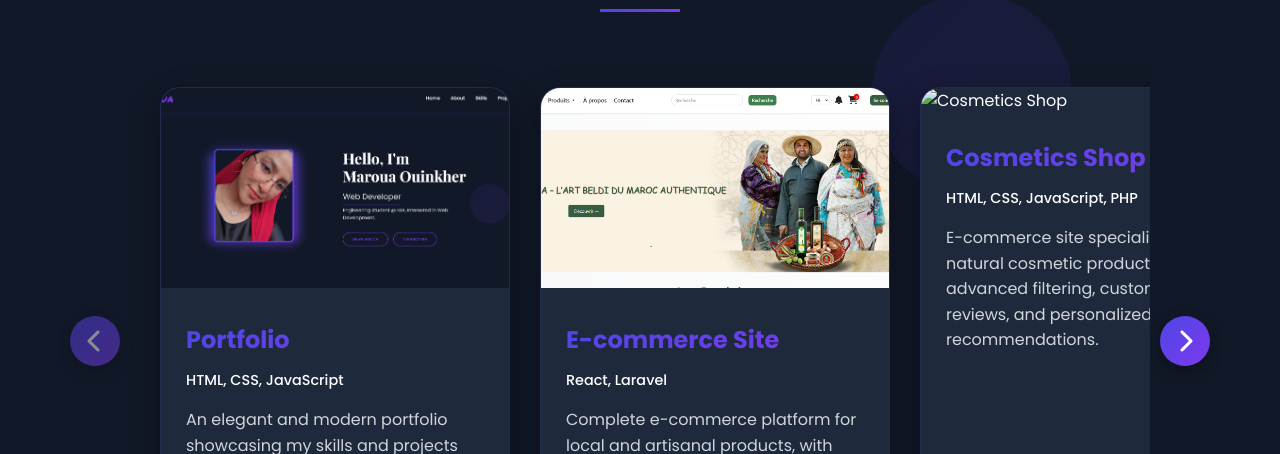
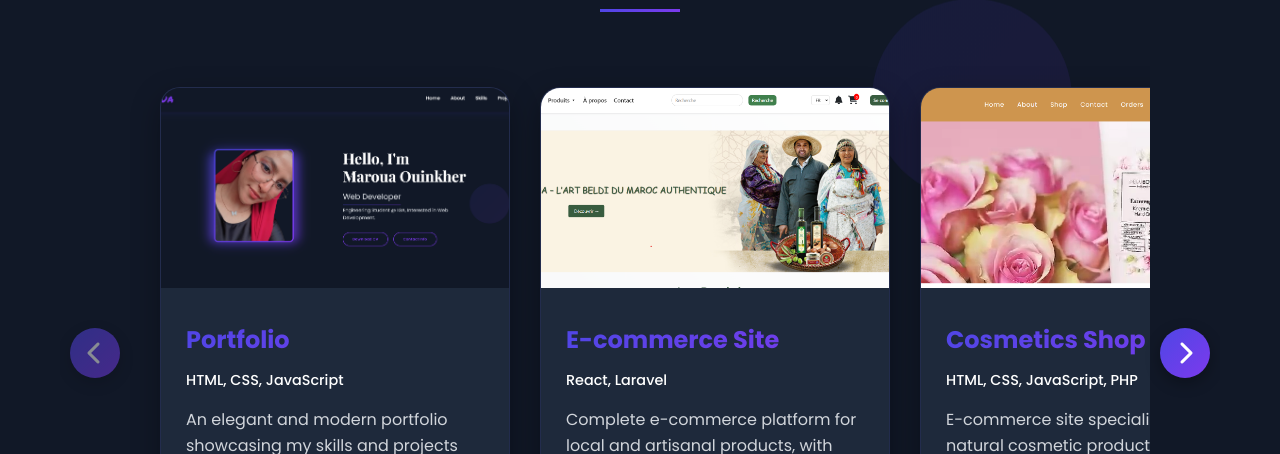
Before and after one commit to MAROUA1233/portfolio, a website: page index.html in a window 1280 px wide. Shown: the part 2370-2824 px from the top of the page. Drawn offline with nearby package versions, Linux system fonts and the light colour scheme.

Commit message:
Update index.html

```diff
--- a/index.html
+++ b/index.html
@@ -362,7 +362,7 @@
                         </div>
                         <div class="project-card">
                             <div class="project-image-container">
-                                <img src="images/website1" alt="Cosmetics Shop">
+                                <img src="images/website1.png" alt="Cosmetics Shop">
                                 <div class="project-overlay">
                                     <div class="project-links">
                                         <a href="https://github.com/MAROUA1233/Projet_produitCosmetique" class="project-link-btn github-btn">
```
